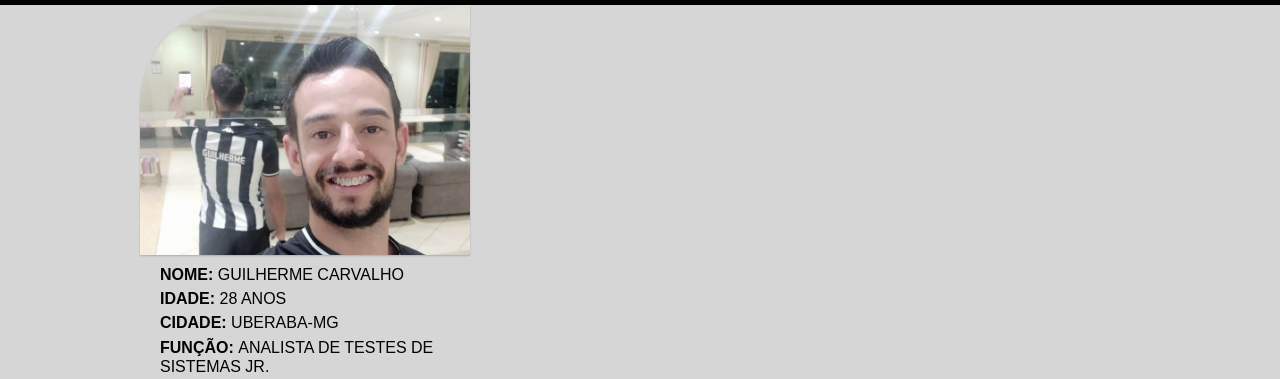
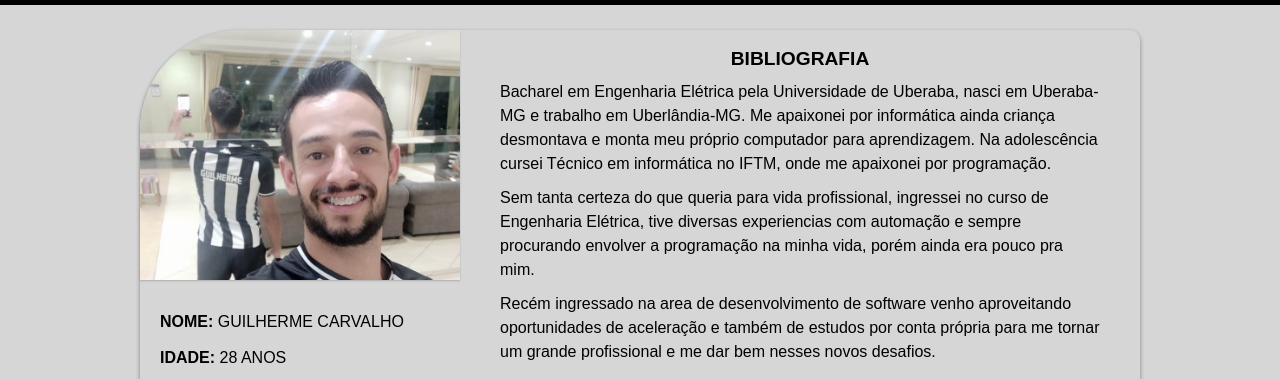
Before and after one commit to carvalhogsc/desafioCOVID19, a plain HTML site: page about.html in a window 1280 px wide. Shown: the part 61-440 px from the top of the page. Drawn offline with Linux system fonts and the light colour scheme.

Commit message:
correção de bug na about

```diff
--- a/css/style.css
+++ b/css/style.css
@@ -165,7 +165,7 @@ img {
     font-weight: bold;
 }
 
-.profile-content, {
+.profile-content {
     margin-top: 25px;
     width: 100%;
     display: flex;
@@ -188,13 +188,13 @@ img {
 .profile-description-item {
     font-weight: bold;
     text-transform: uppercase;
-    margin-bottom: 5px;
+    margin-bottom: 12px;
 }
 
 .profile-description-data {
     font-weight: 400;
-    margin-bottom: 5px;
-    line-height: 1.2rem;
+    margin-bottom: 10px;
+    line-height: 1.5rem;
 }
 
 .profile-photo {
@@ -203,6 +203,7 @@ img {
     border-radius: 100px 0px 0px 0px;
     overflow: hidden;
     box-shadow: 0 1px 2px 0 rgba(0, 0, 0, 0.2);
+    margin-bottom: 20px;
 }
 
 .profile-skill {
```
